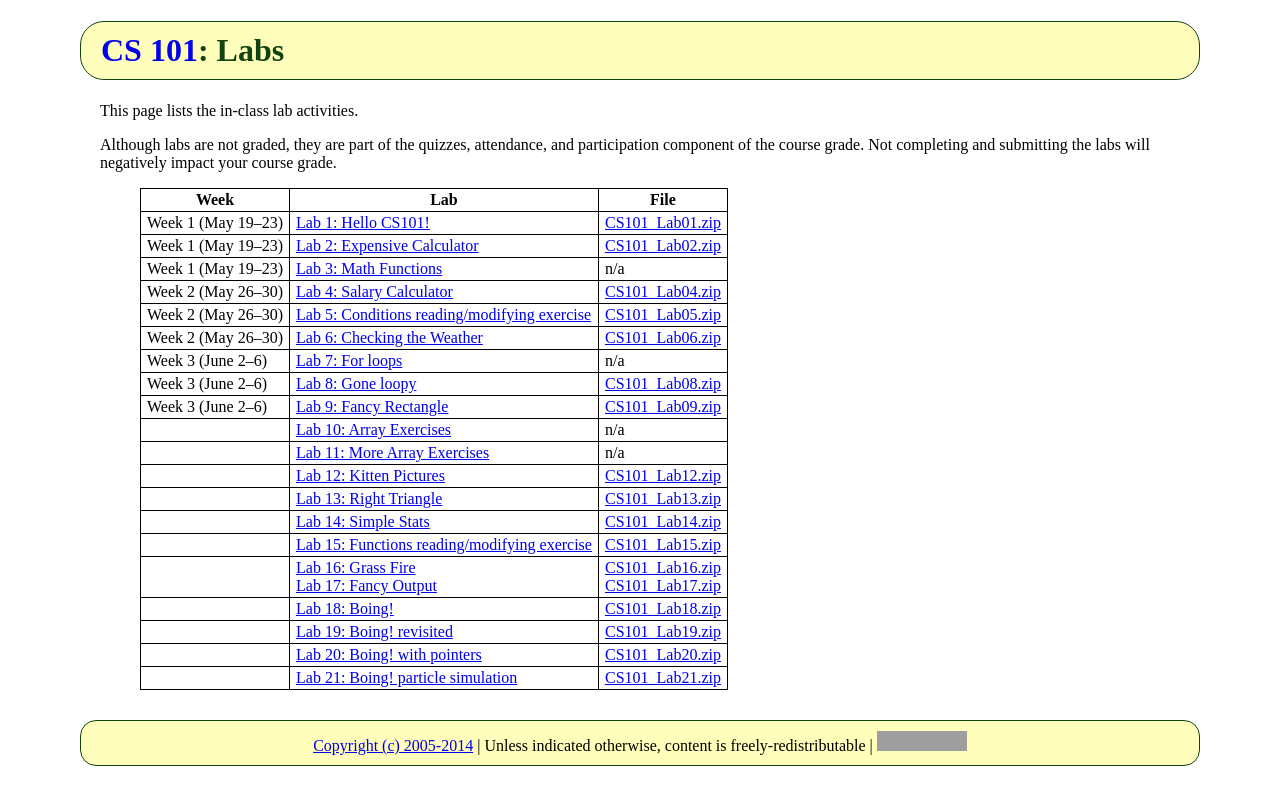
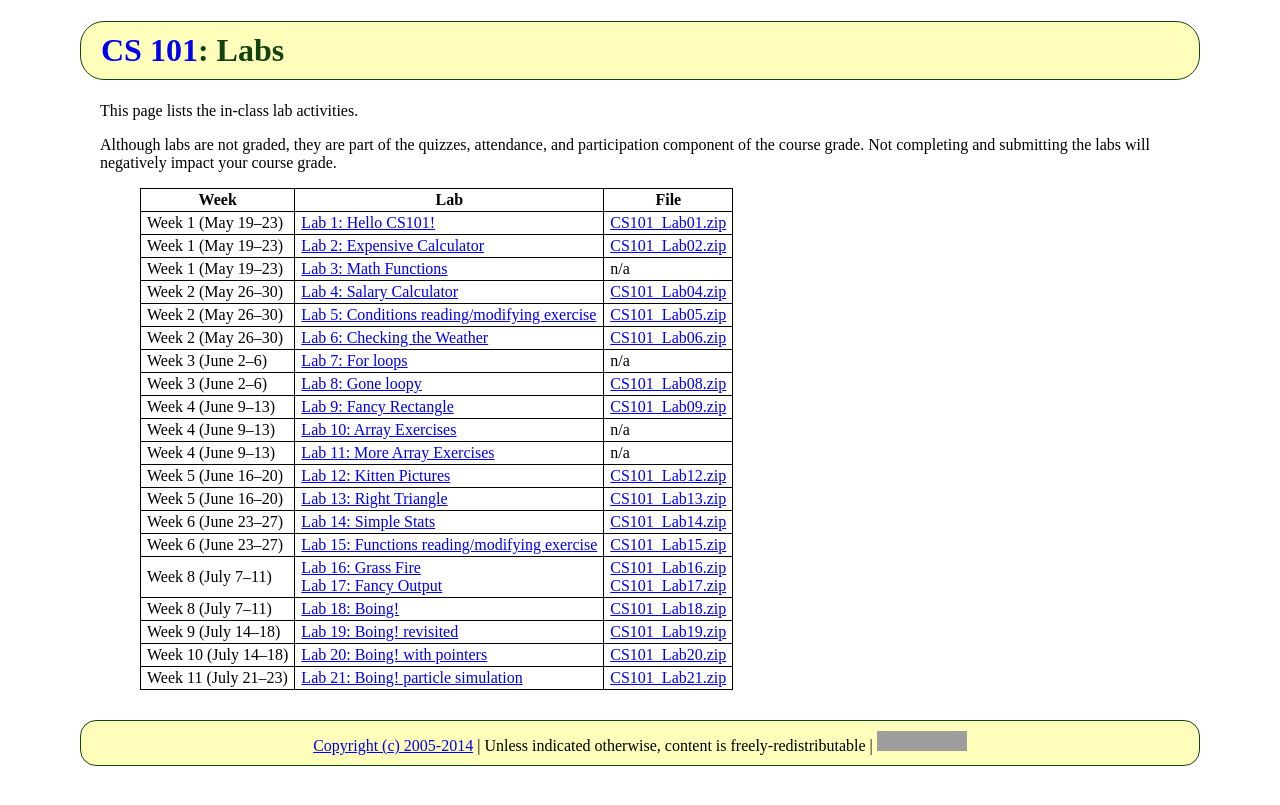
Before and after one commit to ycpcs/cs101-summer2014, a Jekyll site: the page built from labs/index.md, in a window 1280 px wide. Shown: the top 805 px of the page. Built offline with Jekyll 4.4.1, drawn with Linux system fonts in a browser that asks for light colours; Markdown is read by kramdown in place of the engine named in the settings; grey boxes are pictures that could not be loaded.

Commit message:
bring labs up to date

```diff
--- a/labs/index.md
+++ b/labs/index.md
@@ -19,15 +19,15 @@ and submitting the labs will negatively impact your course grade.
 > Week 2 (May 26&ndash;30) | [Lab 6: Checking the Weather](lab06.html) | [CS101\_Lab06.zip](CS101_Lab06.zip)
 > Week 3 (June 2&ndash;6) | [Lab 7: For loops](lab07.html) | n/a
 > Week 3 (June 2&ndash;6) | [Lab 8: Gone loopy](lab08.html) | [CS101\_Lab08.zip](CS101_Lab08.zip)
-> Week 3 (June 2&ndash;6) | [Lab 9: Fancy Rectangle](lab09.html) | [CS101\_Lab09.zip](CS101_Lab09.zip)
->  | [Lab 10: Array Exercises](lab10.html) | n/a
-> | [Lab 11: More Array Exercises](lab11.html) | n/a
->  | [Lab 12: Kitten Pictures](lab12.html) | [CS101\_Lab12.zip](CS101_Lab12.zip)
->  | [Lab 13: Right Triangle](lab13.html) | [CS101\_Lab13.zip](CS101_Lab13.zip)
->  | [Lab 14: Simple Stats](lab14.html) | [CS101\_Lab14.zip](CS101_Lab14.zip)
->  | [Lab 15: Functions reading/modifying exercise](lab15.html) | [CS101\_Lab15.zip](CS101_Lab15.zip)
->  | [Lab 16: Grass Fire](lab16.html) <br> [Lab 17: Fancy Output](lab17.html) | [CS101\_Lab16.zip](CS101_Lab16.zip) <br> [CS101\_Lab17.zip](CS101_Lab17.zip)
->  | [Lab 18: Boing!](lab18.html) | [CS101\_Lab18.zip](CS101_Lab18.zip)
->  | [Lab 19: Boing! revisited](lab19.html) | [CS101\_Lab19.zip](CS101_Lab19.zip)
->  | [Lab 20: Boing! with pointers](lab20.html) | [CS101\_Lab20.zip](CS101_Lab20.zip)
-> | [Lab 21: Boing! particle simulation](lab21.html) | [CS101\_Lab21.zip](CS101_Lab21.zip)
+> Week 4 (June 9&ndash;13) | [Lab 9: Fancy Rectangle](lab09.html) | [CS101\_Lab09.zip](CS101_Lab09.zip)
+> Week 4 (June 9&ndash;13) | [Lab 10: Array Exercises](lab10.html) | n/a
+> Week 4 (June 9&ndash;13)| [Lab 11: More Array Exercises](lab11.html) | n/a
+> Week 5 (June 16&ndash;20)  | [Lab 12: Kitten Pictures](lab12.html) | [CS101\_Lab12.zip](CS101_Lab12.zip)
+> Week 5 (June 16&ndash;20) | [Lab 13: Right Triangle](lab13.html) | [CS101\_Lab13.zip](CS101_Lab13.zip)
+> Week 6 (June 23&ndash;27)  | [Lab 14: Simple Stats](lab14.html) | [CS101\_Lab14.zip](CS101_Lab14.zip)
+> Week 6 (June 23&ndash;27) | [Lab 15: Functions reading/modifying exercise](lab15.html) | [CS101\_Lab15.zip](CS101_Lab15.zip)
+> Week 8 (July 7&ndash;11)  | [Lab 16: Grass Fire](lab16.html) <br> [Lab 17: Fancy Output](lab17.html) | [CS101\_Lab16.zip](CS101_Lab16.zip) <br> [CS101\_Lab17.zip](CS101_Lab17.zip)
+> Week 8 (July 7&ndash;11) | [Lab 18: Boing!](lab18.html) | [CS101\_Lab18.zip](CS101_Lab18.zip)
+> Week 9 (July 14&ndash;18) | [Lab 19: Boing! revisited](lab19.html) | [CS101\_Lab19.zip](CS101_Lab19.zip)
+> Week 10 (July 14&ndash;18) | [Lab 20: Boing! with pointers](lab20.html) | [CS101\_Lab20.zip](CS101_Lab20.zip)
+> Week 11 (July 21&ndash;23) | [Lab 21: Boing! particle simulation](lab21.html) | [CS101\_Lab21.zip](CS101_Lab21.zip)
```
Also changed, not shown: labs/lab10.md (+4 -4 lines), labs/lab11.md (+3 -3 lines).
